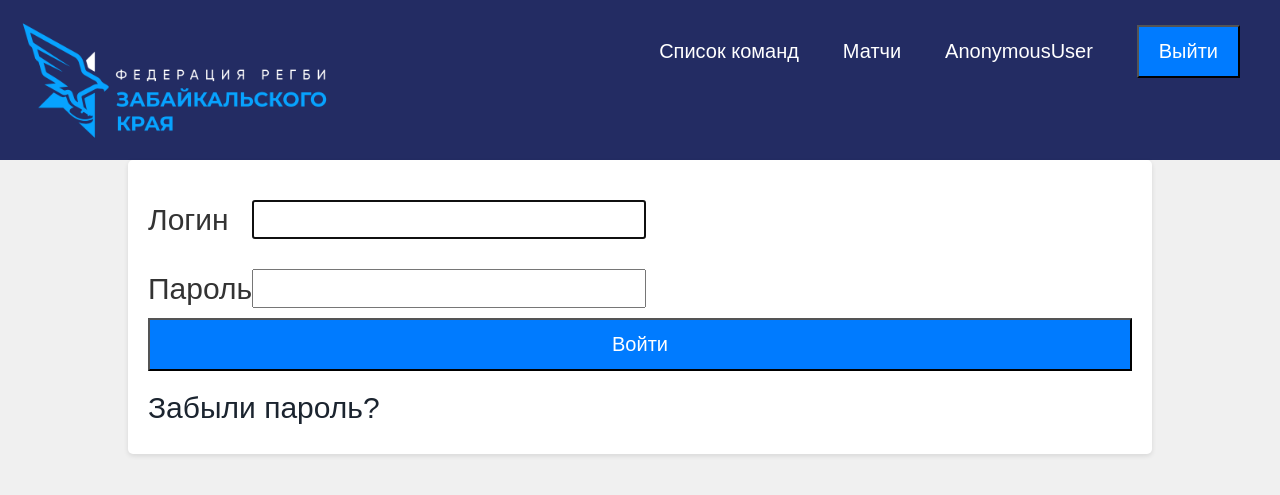
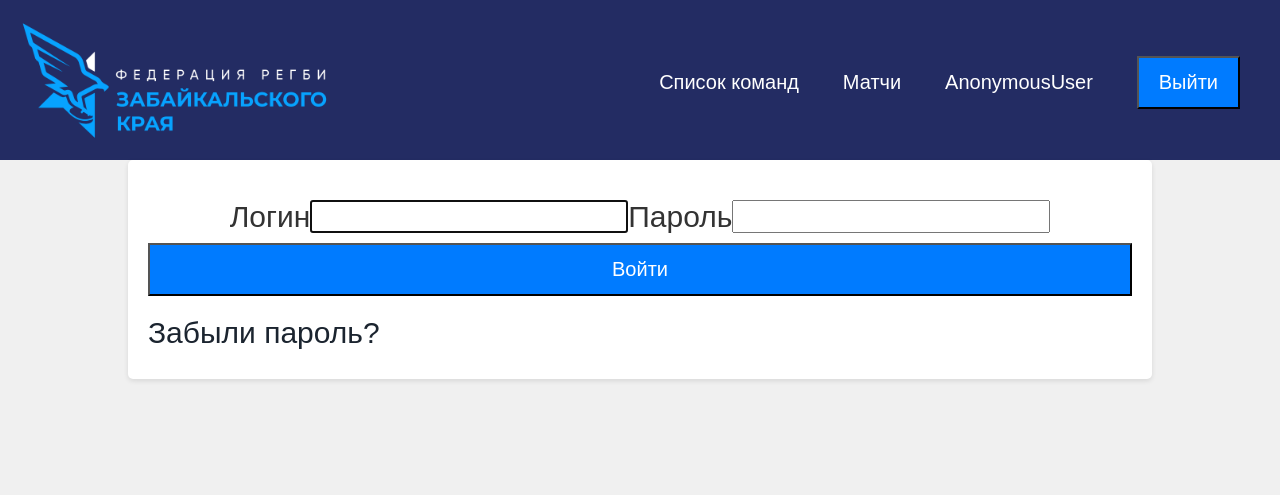
Before and after one commit to META4221/diplom, a Django app: page /login/ in a window 1280 px wide. Shown: the top 495 px of the page. Run offline with Django 5.2, Linux system fonts and the light colour scheme; some libraries are stand-ins or nearby versions.

Commit message:
поправил дизайн

```diff
--- a/DiplomRugbyProtocol/static/css/style1.css
+++ b/DiplomRugbyProtocol/static/css/style1.css
@@ -11,6 +11,7 @@ body {
     padding: 20px;
     display: flex;
     justify-content: space-between;
+    align-items: center;
 }
 
 .header img{
@@ -69,6 +70,7 @@ section {
 }
 
 .team-table th {
+    font-size: 20px;
     background-color: #f0f0f0;
 }
 
@@ -181,7 +183,7 @@ footer {
   .container h1 {
     text-align: center;
     margin-bottom: 20px;
-    font-size: 20px;
+    /* font-size: 2px; */
   }
 
   .scoreboard {
@@ -192,7 +194,7 @@ footer {
   }
 
   .team {
-    width: 50%;
+    width: 70%;
     text-align: center;
   }
 
@@ -214,7 +216,6 @@ footer {
 
   .button {
     display: block;
-    width: 100%;
     padding: 10px 20px;
     background-color: #007bff;
     color: #fff;
@@ -231,10 +232,42 @@ footer {
 .alerts{
     display: inline-block;
 }
+.form{
+    display: flex;
+    flex-wrap: nowrap;
+    flex-direction: column;
+    justify-content: center;
+}
+
+.form p textarea{
+    width: 100%;
+    height: 100px;
+}
 
 .form p{
-  font-size: 20px;
+    display: flex;
+    font-size: 24px;
+    align-items: center;
+    justify-content: space-between;
+    flex-wrap: wrap;
 }
+
 .form label{
     margin-right: 20px;
 }
+
+.form .input, .button, .select, .textarea{
+    width: 100%;
+}
+
+.con{
+    display: flex;
+    flex-wrap: wrap;
+    justify-content: center;
+    align-items: center;
+}
+
+.con .h2{
+    margin-left: 25px;
+    margin-left: 25px;
+}
--- a/DiplomRugbyProtocol/templates/base.html
+++ b/DiplomRugbyProtocol/templates/base.html
@@ -26,7 +26,7 @@
 			  <li><h2><a href="/Teams/">Список команд</a></h2></li>
 			  <li><h2><a href="/match/">Матчи</a></h2></li>
         <li><h2>{{request.user}} </h2></li>
-        <li><form method="post" action="{% url 'logout' %}">{% csrf_token %}<button action="submit" class="button">Выйти</button></form></li>
+        <li><form method="post" action="/logout/">{% csrf_token %}<button action="submit" class="button">Выйти</button></form></li>
       </ul>
         </nav>
 	</div>
--- a/DiplomRugbyProtocol/templates/matchdetail.html
+++ b/DiplomRugbyProtocol/templates/matchdetail.html
@@ -2,7 +2,7 @@
 {% block content %}
 <div class="container">
 	<a href="/save/{{matchid}}/"><button class="button">Сохранить протокол матча</button></a>
-	<div><h1>Счет </h1></div>
+	<h1>Счет </h1>
 	<div class="team-table">
 		<div class="scoreboard">
 			<div class="team">
--- a/DiplomRugbyProtocol/templates/playerAdd.html
+++ b/DiplomRugbyProtocol/templates/playerAdd.html
@@ -3,7 +3,7 @@
 <div class="container">
 <!-- <h2>{{request.user}}</h2> -->
 <form  method="post">
-    <div class="">
+    <div class="con">
 	{% csrf_token %}
     <h3 class="form">{{ form.as_p }}</h3>  <!-- Render form fields as <p> elements -->
         <button type="submit" class="button">Сохранить</button>
--- a/DiplomRugbyProtocol/templates/registration/login.html
+++ b/DiplomRugbyProtocol/templates/registration/login.html
@@ -16,21 +16,21 @@
 
 <form method="post" action="{% url 'login' %}">
 {% csrf_token %}
-<table>
+<div class="form">
+  <div class="con">
 
-<tr>
-  <td><h2>Логин</h2></td>
-  <td><h2>{{ form.username }}</h2></td>
-</tr>
+  <h2>Логин</h2>
+  <h3>{{ form.username }}</h3>
 
-<tr>
-  <td><h2>Пароль</h2></td>
-  <td><h2>{{ form.password }}</h2></td>
-</tr>
-</table>
 
-<input type="submit" value="Войти" class="button"/>
+  <h2>Пароль</h2>
+  <h3>{{ form.password }}</h3>
+
+  <input type="submit" value="Войти" class="button"/>
 <input type="hidden" name="next" value="{{ next }}" />
+</div>
+</div>
+
 </form>
 
 {# Assumes you setup the password_reset view in your URLconf #}
--- a/DiplomRugbyProtocol/templates/save.html
+++ b/DiplomRugbyProtocol/templates/save.html
@@ -2,7 +2,7 @@
 {% block content %}
 
     <div class="container">
-        <h1>Протокол сохранен в папку Загрузки</h1>
+        <h1>Протокол сохранен в папку {{file}}</h1>
         <a href="/match/"><h1>Вернуться к списку матчей</h1></a>
 </div>
 
--- a/DiplomRugbyProtocol/templates/teamdetail.html
+++ b/DiplomRugbyProtocol/templates/teamdetail.html
@@ -1,10 +1,10 @@
 {% extends 'base.html' %}
 {% block content %}
-<section class="team-info">
+<section class="container">
 	<h2>Состав команды {{team.0.Name}}</h2>
 	<div class="container">
 	<section class="team-management">
-		<h2>Название команды {{team.0.Name}}</h2>
+		<h3>Название команды {{team.0.Name}}</h3>
 		<h3>Цвет рубашки: {{team.0.TShirts}}</h3>
 		<h3>Цвет шорт: {{team.0.Pants}}</h3>
 		<h3>Город {{team.0.City}}</h3>
--- a/DiplomRugbyProtocol/trener/forms.py
+++ b/DiplomRugbyProtocol/trener/forms.py
@@ -29,6 +29,9 @@ class TeamForm(forms.ModelForm):
         self.fields['City'].label = 'Город'
         self.fields['Trener'].label='Тренер'
 
+        for fields in self.fields:
+            self.fields[fields].widget.attrs['class']='team h2'
+
 
     class Meta:
         model=Team
```
Also changed, not shown: DiplomRugbyProtocol/referee/forms.py (+4 -4 lines), DiplomRugbyProtocol/referee/views.py (+19 -12 lines), DiplomRugbyProtocol/templates/match.html (+2 -7 lines), DiplomRugbyProtocol/templates/team.html (+3 -5 lines), DiplomRugbyProtocol/db.sqlite3.
